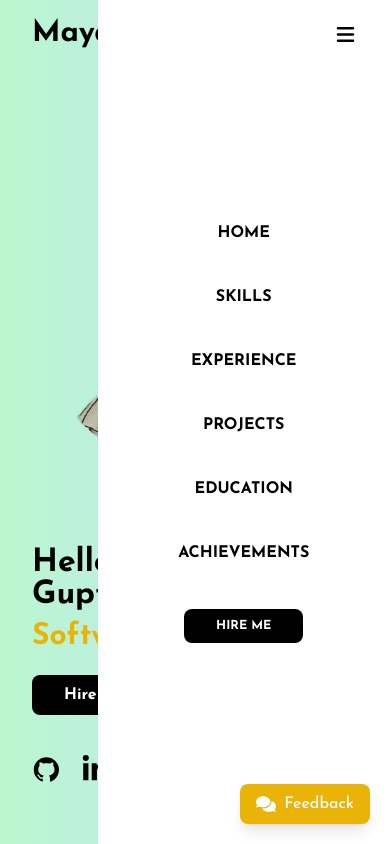
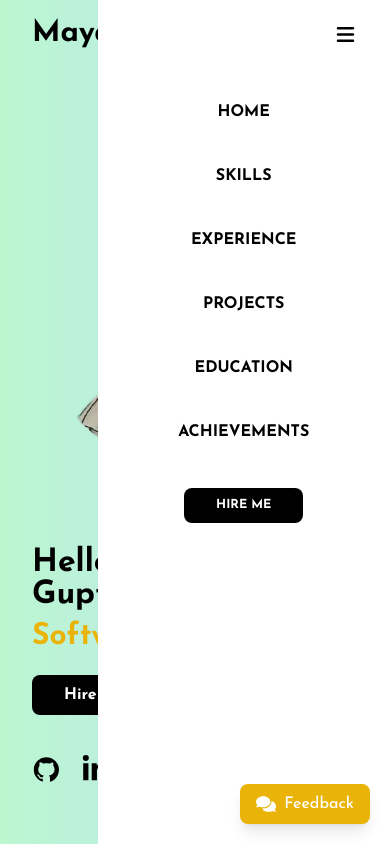
Before and after one commit to Mayank10082000/my_portfolio_website, a React (Vite) app: page / in a window 390 px wide. Both pictures are taken after a click on the button 345 px from the left and 34 px from the top of the page. Shown: the top 844 px of the page. Built offline with nearby package versions, Linux system fonts and the light colour scheme.

Commit message:
navbar aligned in mobile view

```diff
--- a/src/components/NavBar.jsx
+++ b/src/components/NavBar.jsx
@@ -130,7 +130,7 @@
         }}
         transition={{ duration: 0.3, ease: "easeInOut" }}
       >
-        <div className="flex flex-col items-center justify-center h-full">
+        <div className="flex flex-col items-center justify-start h-full pt-20">
           {navItems.map((item) => (
             <motion.div
               key={item.id}
```
